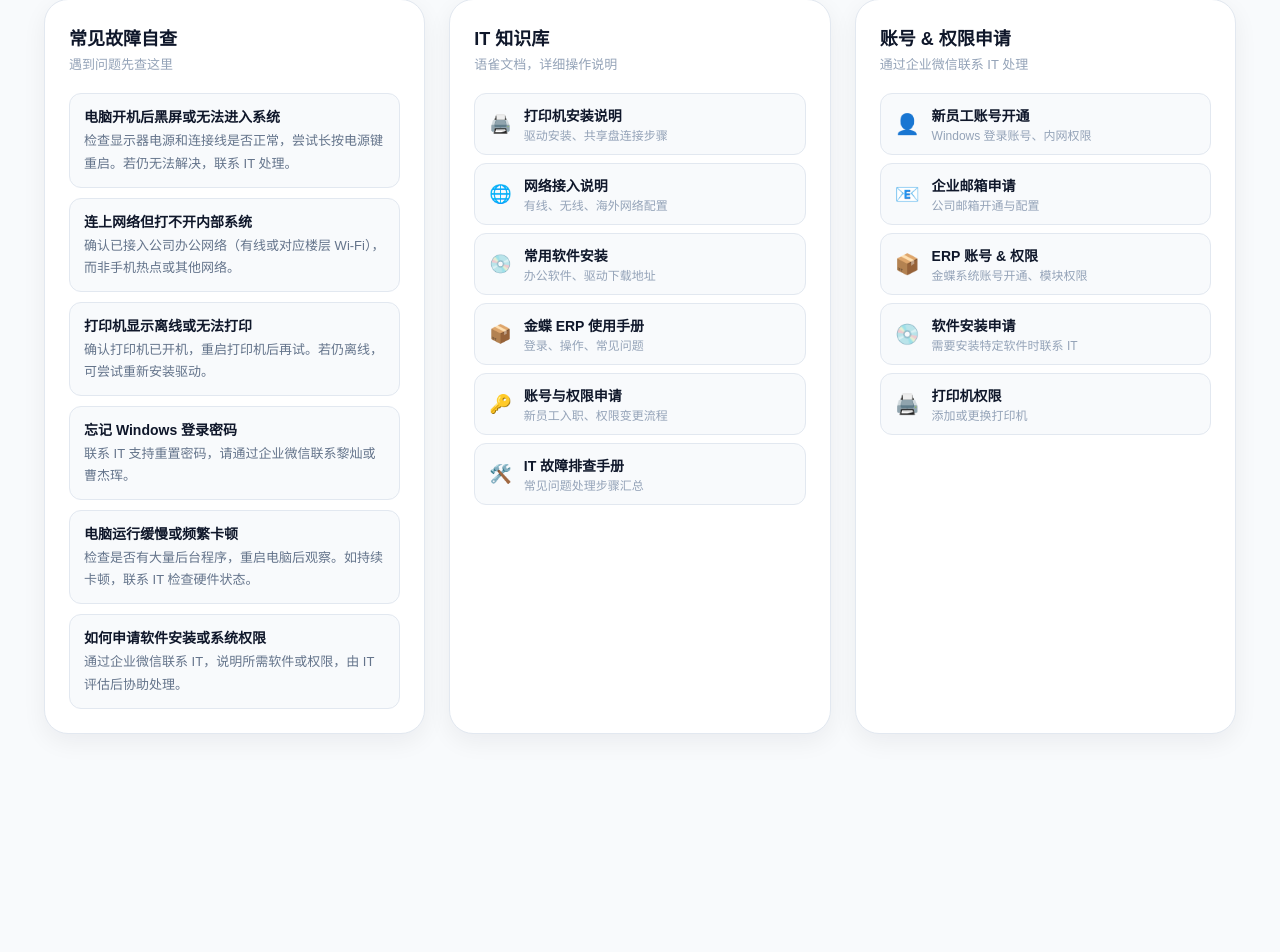
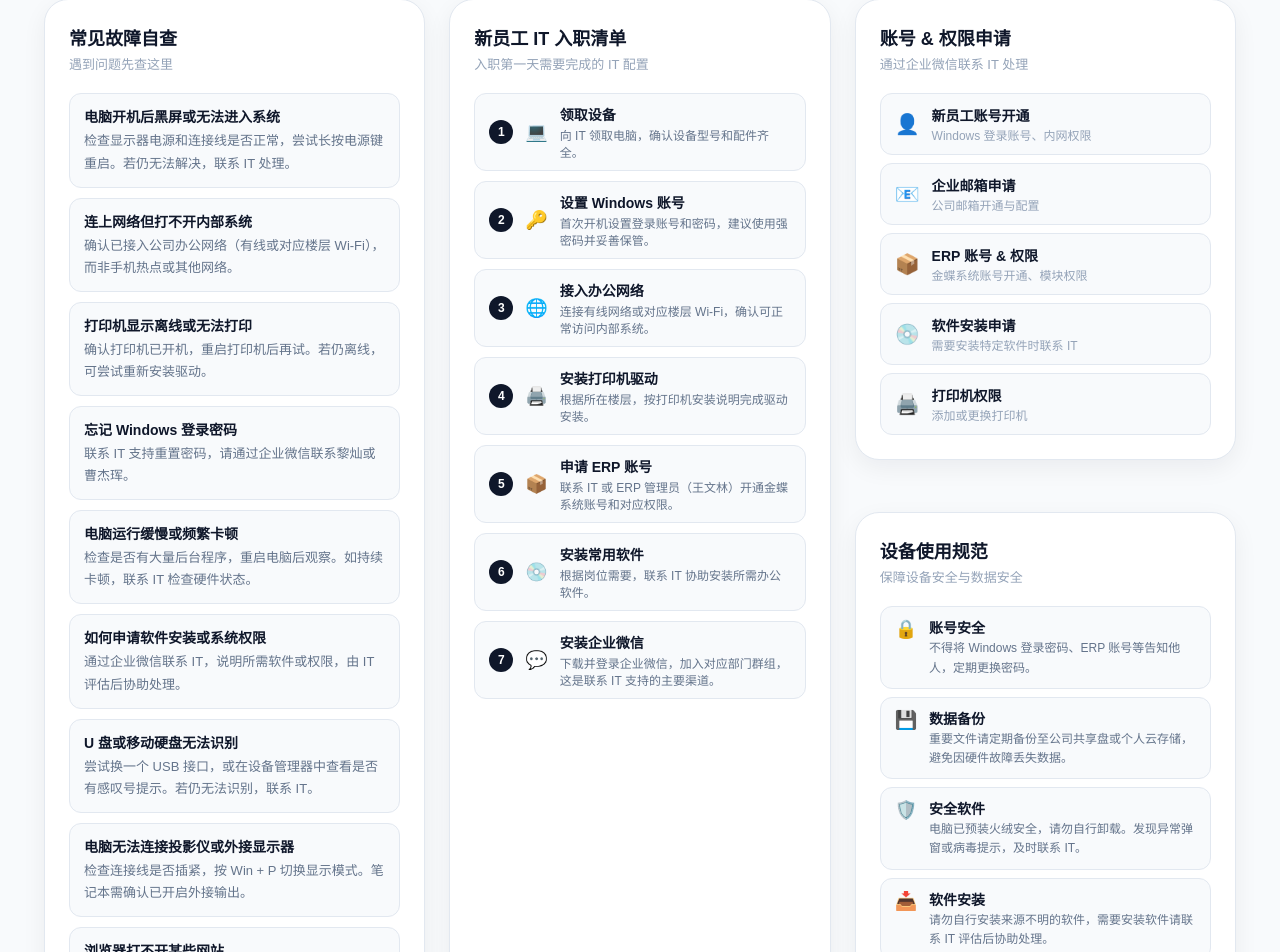
Before and after one commit to EmbraceMoxx/it-portal-vue, a Vue app: page / in a window 1280 px wide. Shown: the part 1603-2555 px from the top of the page. Before the commit the page ends 2421 px from the top, so only its background shows below. Built offline with nearby package versions, Linux system fonts and the light colour scheme.

Commit message:
添加了更多内容

```diff
--- a/src/assets/styles/global.css
+++ b/src/assets/styles/global.css
@@ -1796,3 +1796,94 @@ button {
   color: #94a3b8;
   margin-top: 1px;
 }
+
+/* 知识库网格 */
+.yuque-grid {
+  display: grid;
+  grid-template-columns: 1fr 1fr;
+  gap: 8px;
+}
+
+/* 新员工入职清单 */
+.onboard-list {
+  display: flex;
+  flex-direction: column;
+  gap: 10px;
+}
+
+.onboard-item {
+  display: flex;
+  align-items: center;
+  gap: 12px;
+  padding: 10px 14px;
+  background: #f8fafc;
+  border-radius: 12px;
+  border: 1px solid #e2e8f0;
+}
+
+.onboard-step {
+  width: 24px;
+  height: 24px;
+  border-radius: 50%;
+  background: #0f172a;
+  color: #fff;
+  font-size: 12px;
+  font-weight: 700;
+  display: flex;
+  align-items: center;
+  justify-content: center;
+  flex-shrink: 0;
+}
+
+.onboard-icon {
+  font-size: 18px;
+  flex-shrink: 0;
+}
+
+.onboard-title {
+  font-size: 14px;
+  font-weight: 600;
+  color: #0f172a;
+}
+
+.onboard-desc {
+  font-size: 12px;
+  color: #64748b;
+  margin-top: 2px;
+}
+
+/* 设备使用规范 */
+.policy-list {
+  display: flex;
+  flex-direction: column;
+  gap: 8px;
+}
+
+.policy-item {
+  display: flex;
+  align-items: flex-start;
+  gap: 12px;
+  padding: 10px 14px;
+  background: #f8fafc;
+  border-radius: 12px;
+  border: 1px solid #e2e8f0;
+}
+
+.policy-icon {
+  font-size: 18px;
+  flex-shrink: 0;
+  margin-top: 1px;
+}
+
+.policy-title {
+  font-size: 14px;
+  font-weight: 600;
+  color: #0f172a;
+}
+
+.policy-desc {
+  font-size: 12px;
+  color: #64748b;
+  margin-top: 2px;
+  line-height: 1.6;
+}
--- a/src/data/faq.ts
+++ b/src/data/faq.ts
@@ -28,4 +28,20 @@ export const faqItems: FaqItem[] = [
     q: '如何申请软件安装或系统权限',
     a: '通过企业微信联系 IT，说明所需软件或权限，由 IT 评估后协助处理。',
   },
+  {
+    q: 'U 盘或移动硬盘无法识别',
+    a: '尝试换一个 USB 接口，或在设备管理器中查看是否有感叹号提示。若仍无法识别，联系 IT。',
+  },
+  {
+    q: '电脑无法连接投影仪或外接显示器',
+    a: '检查连接线是否插紧，按 Win + P 切换显示模式。笔记本需确认已开启外接输出。',
+  },
+  {
+    q: '浏览器打不开某些网站',
+    a: '先确认网络是否正常，清除浏览器缓存后重试。如需访问海外网站，请使用海外网络工具。',
+  },
+  {
+    q: '电脑时间不对怎么办',
+    a: '右键任务栏时间 → 调整日期/时间 → 开启"自动设置时间"，或手动同步时间服务器。',
+  },
 ]
--- /dev/null
+++ b/src/data/it-policy.ts
@@ -0,0 +1,38 @@
+export interface PolicyItem {
+  icon: string
+  title: string
+  desc: string
+}
+
+export const policyItems: PolicyItem[] = [
+  {
+    icon: '🔒',
+    title: '账号安全',
+    desc: '不得将 Windows 登录密码、ERP 账号等告知他人，定期更换密码。',
+  },
+  {
+    icon: '💾',
+    title: '数据备份',
+    desc: '重要文件请定期备份至公司共享盘或个人云存储，避免因硬件故障丢失数据。',
+  },
+  {
+    icon: '🛡️',
+    title: '安全软件',
+    desc: '电脑已预装火绒安全，请勿自行卸载。发现异常弹窗或病毒提示，及时联系 IT。',
+  },
+  {
+    icon: '📥',
+    title: '软件安装',
+    desc: '请勿自行安装来源不明的软件，需要安装软件请联系 IT 评估后协助处理。',
+  },
+  {
+    icon: '🖥️',
+    title: '离开锁屏',
+    desc: '离开工位时请按 Win + L 锁定屏幕，防止他人误操作或信息泄露。',
+  },
+  {
+    icon: '🔌',
+    title: '下班关机',
+    desc: '下班后请正常关机，不建议长期休眠，有助于系统更新和硬件保护。',
+  },
+]
--- /dev/null
+++ b/src/data/onboarding.ts
@@ -0,0 +1,51 @@
+export interface OnboardingItem {
+  step: number
+  title: string
+  desc: string
+  icon: string
+}
+
+export const onboardingItems: OnboardingItem[] = [
+  {
+    step: 1,
+    title: '领取设备',
+    desc: '向 IT 领取电脑，确认设备型号和配件齐全。',
+    icon: '💻',
+  },
+  {
+    step: 2,
+    title: '设置 Windows 账号',
+    desc: '首次开机设置登录账号和密码，建议使用强密码并妥善保管。',
+    icon: '🔑',
+  },
+  {
+    step: 3,
+    title: '接入办公网络',
+    desc: '连接有线网络或对应楼层 Wi-Fi，确认可正常访问内部系统。',
+    icon: '🌐',
+  },
+  {
+    step: 4,
+    title: '安装打印机驱动',
+    desc: '根据所在楼层，按打印机安装说明完成驱动安装。',
+    icon: '🖨️',
+  },
+  {
+    step: 5,
+    title: '申请 ERP 账号',
+    desc: '联系 IT 或 ERP 管理员（王文林）开通金蝶系统账号和对应权限。',
+    icon: '📦',
+  },
+  {
+    step: 6,
+    title: '安装常用软件',
+    desc: '根据岗位需要，联系 IT 协助安装所需办公软件。',
+    icon: '💿',
+  },
+  {
+    step: 7,
+    title: '安装企业微信',
+    desc: '下载并登录企业微信，加入对应部门群组，这是联系 IT 支持的主要渠道。',
+    icon: '💬',
+  },
+]
--- a/src/views/HomeView.vue
+++ b/src/views/HomeView.vue
@@ -107,7 +107,7 @@
         </div>
       </section>
 
-      <!-- 底部三列：故障自查 + 语雀文档 + 账号申请 -->
+      <!-- 底部三列：故障自查 + 入职清单 + 账号申请&规范 -->
       <div class="home-tri-grid">
 
         <!-- 常见故障自查 -->
@@ -122,100 +122,82 @@
           </div>
         </section>
 
-        <!-- 语雀知识库 -->
+        <!-- 新员工 IT 入职清单 -->
         <section class="section-card">
-          <h2 class="bottom-card-title">IT 知识库</h2>
-          <p class="bottom-card-sub">语雀文档，详细操作说明</p>
-          <div class="yuque-list">
-            <a href="https://www.yuque.com/" target="_blank" rel="noopener" class="yuque-item">
-              <span class="yuque-icon">🖨️</span>
+          <h2 class="bottom-card-title">新员工 IT 入职清单</h2>
+          <p class="bottom-card-sub">入职第一天需要完成的 IT 配置</p>
+          <div class="onboard-list">
+            <div v-for="item in onboardingItems" :key="item.step" class="onboard-item">
+              <div class="onboard-step">{{ item.step }}</div>
+              <span class="onboard-icon">{{ item.icon }}</span>
               <div>
-                <div class="yuque-label">打印机安装说明</div>
-                <div class="yuque-desc">驱动安装、共享盘连接步骤</div>
-              </div>
-            </a>
-            <a href="https://www.yuque.com/" target="_blank" rel="noopener" class="yuque-item">
-              <span class="yuque-icon">🌐</span>
-              <div>
-                <div class="yuque-label">网络接入说明</div>
-                <div class="yuque-desc">有线、无线、海外网络配置</div>
-              </div>
-            </a>
-            <a href="https://www.yuque.com/" target="_blank" rel="noopener" class="yuque-item">
-              <span class="yuque-icon">💿</span>
-              <div>
-                <div class="yuque-label">常用软件安装</div>
-                <div class="yuque-desc">办公软件、驱动下载地址</div>
-              </div>
-            </a>
-            <a href="https://www.yuque.com/" target="_blank" rel="noopener" class="yuque-item">
-              <span class="yuque-icon">📦</span>
-              <div>
-                <div class="yuque-label">金蝶 ERP 使用手册</div>
-                <div class="yuque-desc">登录、操作、常见问题</div>
-              </div>
-            </a>
-            <a href="https://www.yuque.com/" target="_blank" rel="noopener" class="yuque-item">
-              <span class="yuque-icon">🔑</span>
-              <div>
-                <div class="yuque-label">账号与权限申请</div>
-                <div class="yuque-desc">新员工入职、权限变更流程</div>
-              </div>
-            </a>
-            <a href="https://www.yuque.com/" target="_blank" rel="noopener" class="yuque-item">
-              <span class="yuque-icon">🛠️</span>
-              <div>
-                <div class="yuque-label">IT 故障排查手册</div>
-                <div class="yuque-desc">常见问题处理步骤汇总</div>
-              </div>
-            </a>
-          </div>
-        </section>
-
-        <!-- 账号与权限申请 -->
-        <section class="section-card">
-          <h2 class="bottom-card-title">账号 &amp; 权限申请</h2>
-          <p class="bottom-card-sub">通过企业微信联系 IT 处理</p>
-          <div class="apply-list">
-            <div class="apply-item">
-              <div class="apply-icon">👤</div>
-              <div>
-                <div class="apply-label">新员工账号开通</div>
-                <div class="apply-desc">Windows 登录账号、内网权限</div>
-              </div>
-            </div>
-            <div class="apply-item">
-              <div class="apply-icon">📧</div>
-              <div>
-                <div class="apply-label">企业邮箱申请</div>
-                <div class="apply-desc">公司邮箱开通与配置</div>
-              </div>
-            </div>
-            <div class="apply-item">
-              <div class="apply-icon">📦</div>
-              <div>
-                <div class="apply-label">ERP 账号 &amp; 权限</div>
-                <div class="apply-desc">金蝶系统账号开通、模块权限</div>
-              </div>
-            </div>
-            <div class="apply-item">
-              <div class="apply-icon">💿</div>
-              <div>
-                <div class="apply-label">软件安装申请</div>
-                <div class="apply-desc">需要安装特定软件时联系 IT</div>
-              </div>
-            </div>
-            <div class="apply-item">
-              <div class="apply-icon">🖨️</div>
-              <div>
-                <div class="apply-label">打印机权限</div>
-                <div class="apply-desc">添加或更换打印机</div>
+                <div class="onboard-title">{{ item.title }}</div>
+                <div class="onboard-desc">{{ item.desc }}</div>
               </div>
             </div>
           </div>
         </section>
 
+        <!-- 账号申请 + 设备规范 -->
+        <div style="display:flex;flex-direction:column;gap:24px">
+          <section class="section-card">
+            <h2 class="bottom-card-title">账号 &amp; 权限申请</h2>
+            <p class="bottom-card-sub">通过企业微信联系 IT 处理</p>
+            <div class="apply-list">
+              <div class="apply-item"><div class="apply-icon">👤</div><div><div class="apply-label">新员工账号开通</div><div class="apply-desc">Windows 登录账号、内网权限</div></div></div>
+              <div class="apply-item"><div class="apply-icon">📧</div><div><div class="apply-label">企业邮箱申请</div><div class="apply-desc">公司邮箱开通与配置</div></div></div>
+              <div class="apply-item"><div class="apply-icon">📦</div><div><div class="apply-label">ERP 账号 &amp; 权限</div><div class="apply-desc">金蝶系统账号开通、模块权限</div></div></div>
+              <div class="apply-item"><div class="apply-icon">💿</div><div><div class="apply-label">软件安装申请</div><div class="apply-desc">需要安装特定软件时联系 IT</div></div></div>
+              <div class="apply-item"><div class="apply-icon">🖨️</div><div><div class="apply-label">打印机权限</div><div class="apply-desc">添加或更换打印机</div></div></div>
+            </div>
+          </section>
+
+          <section class="section-card">
+            <h2 class="bottom-card-title">设备使用规范</h2>
+            <p class="bottom-card-sub">保障设备安全与数据安全</p>
+            <div class="policy-list">
+              <div v-for="item in policyItems" :key="item.title" class="policy-item">
+                <span class="policy-icon">{{ item.icon }}</span>
+                <div>
+                  <div class="policy-title">{{ item.title }}</div>
+                  <div class="policy-desc">{{ item.desc }}</div>
+                </div>
+              </div>
+            </div>
+          </section>
+        </div>
+
       </div>
+
+      <!-- IT 知识库 -->
+      <section class="section-card">
+        <div class="section-head">
+          <div>
+            <h2>IT 知识库</h2>
+            <div class="section-subtitle">语雀文档，详细操作说明与手册</div>
+          </div>
+        </div>
+        <div class="yuque-grid">
+          <a href="https://www.yuque.com/" target="_blank" rel="noopener" class="yuque-item">
+            <span class="yuque-icon">🖨️</span><div><div class="yuque-label">打印机安装说明</div><div class="yuque-desc">驱动安装、共享盘连接步骤</div></div>
+          </a>
+          <a href="https://www.yuque.com/" target="_blank" rel="noopener" class="yuque-item">
+            <span class="yuque-icon">🌐</span><div><div class="yuque-label">网络接入说明</div><div class="yuque-desc">有线、无线、海外网络配置</div></div>
+          </a>
+          <a href="https://www.yuque.com/" target="_blank" rel="noopener" class="yuque-item">
+            <span class="yuque-icon">💿</span><div><div class="yuque-label">常用软件安装</div><div class="yuque-desc">办公软件、驱动下载地址</div></div>
+          </a>
+          <a href="https://www.yuque.com/" target="_blank" rel="noopener" class="yuque-item">
+            <span class="yuque-icon">📦</span><div><div class="yuque-label">金蝶 ERP 使用手册</div><div class="yuque-desc">登录、操作、常见问题</div></div>
+          </a>
+          <a href="https://www.yuque.com/" target="_blank" rel="noopener" class="yuque-item">
+            <span class="yuque-icon">🔑</span><div><div class="yuque-label">账号与权限申请</div><div class="yuque-desc">新员工入职、权限变更流程</div></div>
+          </a>
+          <a href="https://www.yuque.com/" target="_blank" rel="noopener" class="yuque-item">
+            <span class="yuque-icon">🛠️</span><div><div class="yuque-label">IT 故障排查手册</div><div class="yuque-desc">常见问题处理步骤汇总</div></div>
+          </a>
+        </div>
+      </section>
 
     </div>
   </div>
@@ -228,6 +210,8 @@ import { modules } from '../data/modules'
 import { quickLinks } from '../data/quick-links'
 import { announcements } from '../data/announcements'
 import { faqItems } from '../data/faq'
+import { onboardingItems } from '../data/onboarding'
+import { policyItems } from '../data/it-policy'
 
 const displayModules = computed(() =>
   modules.filter((m) => ['printer', 'erp', 'network', 'overseas-network', 'software'].includes(m.key))
```
